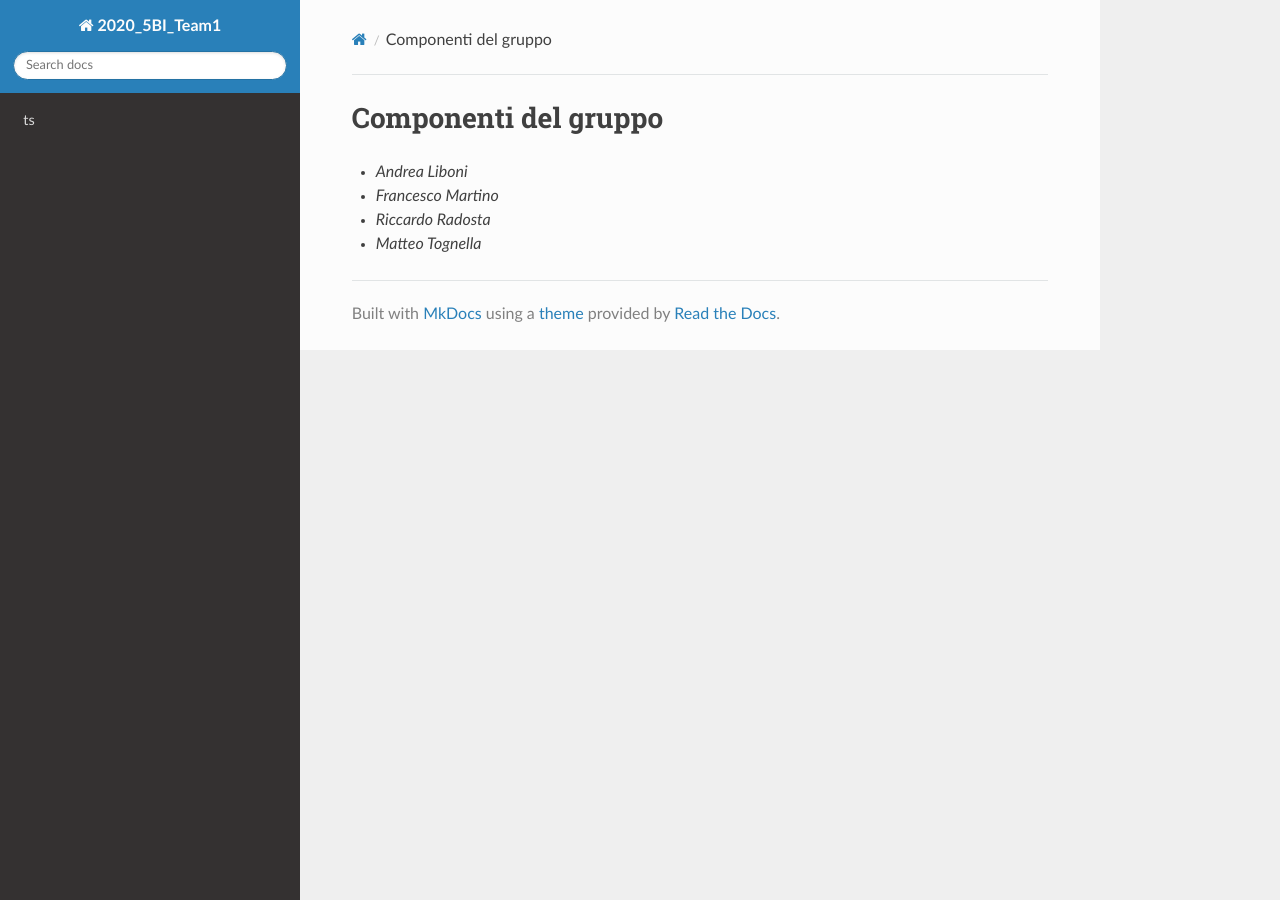
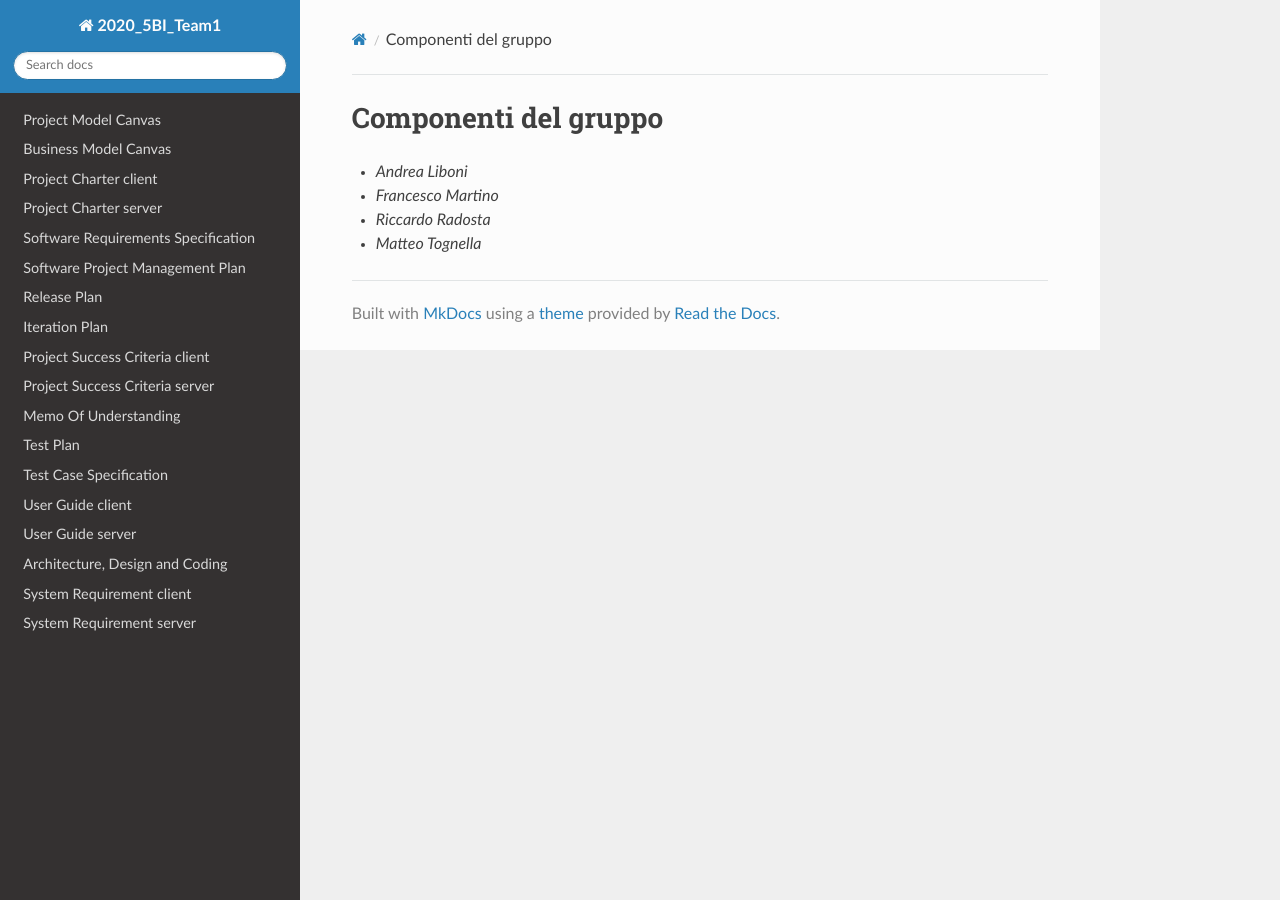
Before and after one commit to FrankMartinuz/2020_5BI_team1_Liboni, an MkDocs documentation site: the page built from docs/index.md, in a window 1280 px wide. Built offline with MkDocs 1.6.1, drawn with Linux system fonts in a browser that asks for light colours; nearby versions of some CDN libraries.

```diff
--- a/mkdocs.yml
+++ b/mkdocs.yml
@@ -19,7 +19,5 @@ nav:
     - 'Architecture, Design and Coding': 'Architecture_Coding_Design.md'
     - 'System Requirement client': 'System_Reqirements_client.md'
     - 'System Requirement server': 'System_Reqirements_server.md'
-nav:
-    - 'ts': 'st'
 theme:
     name: readthedocs
```
